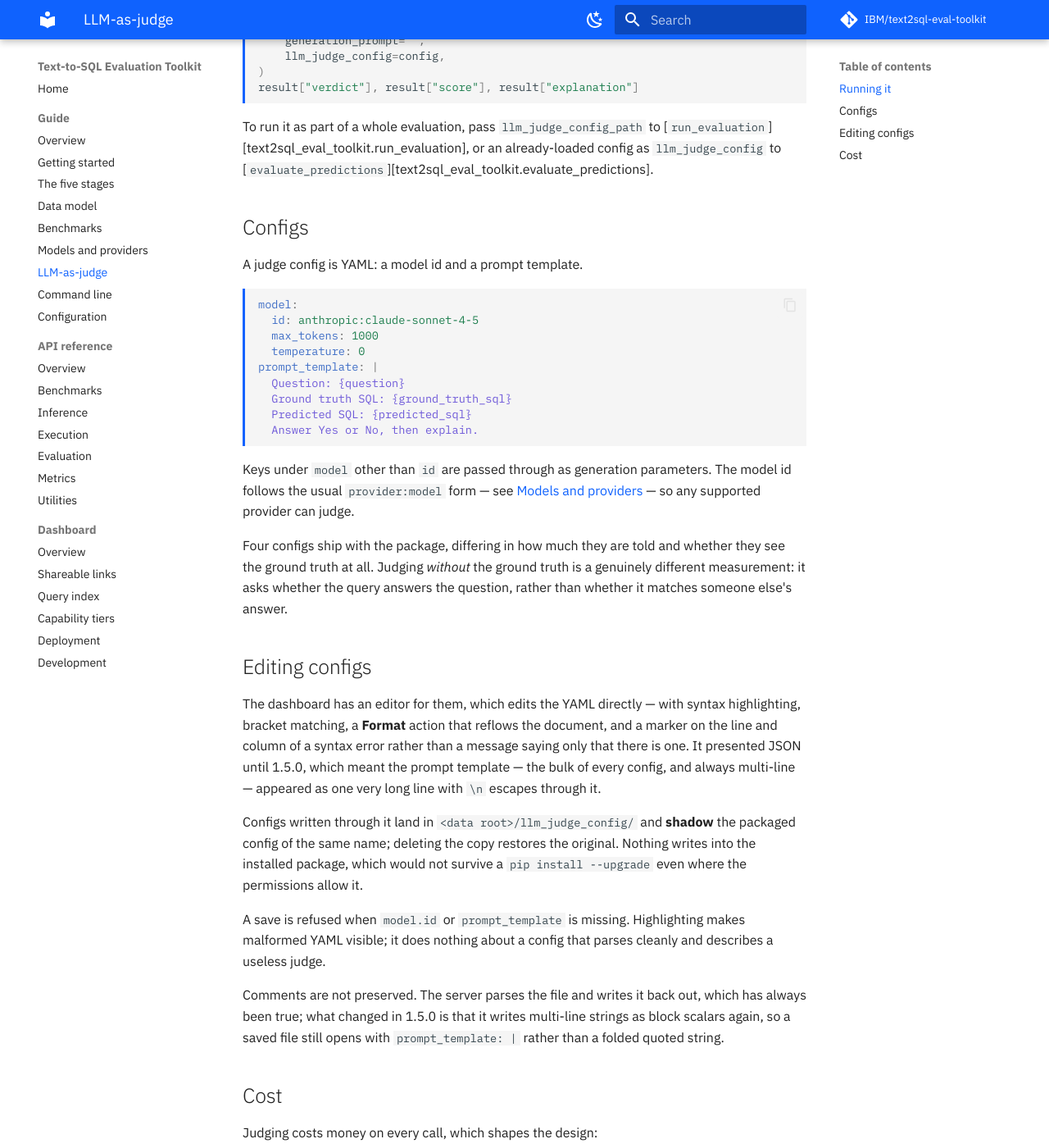
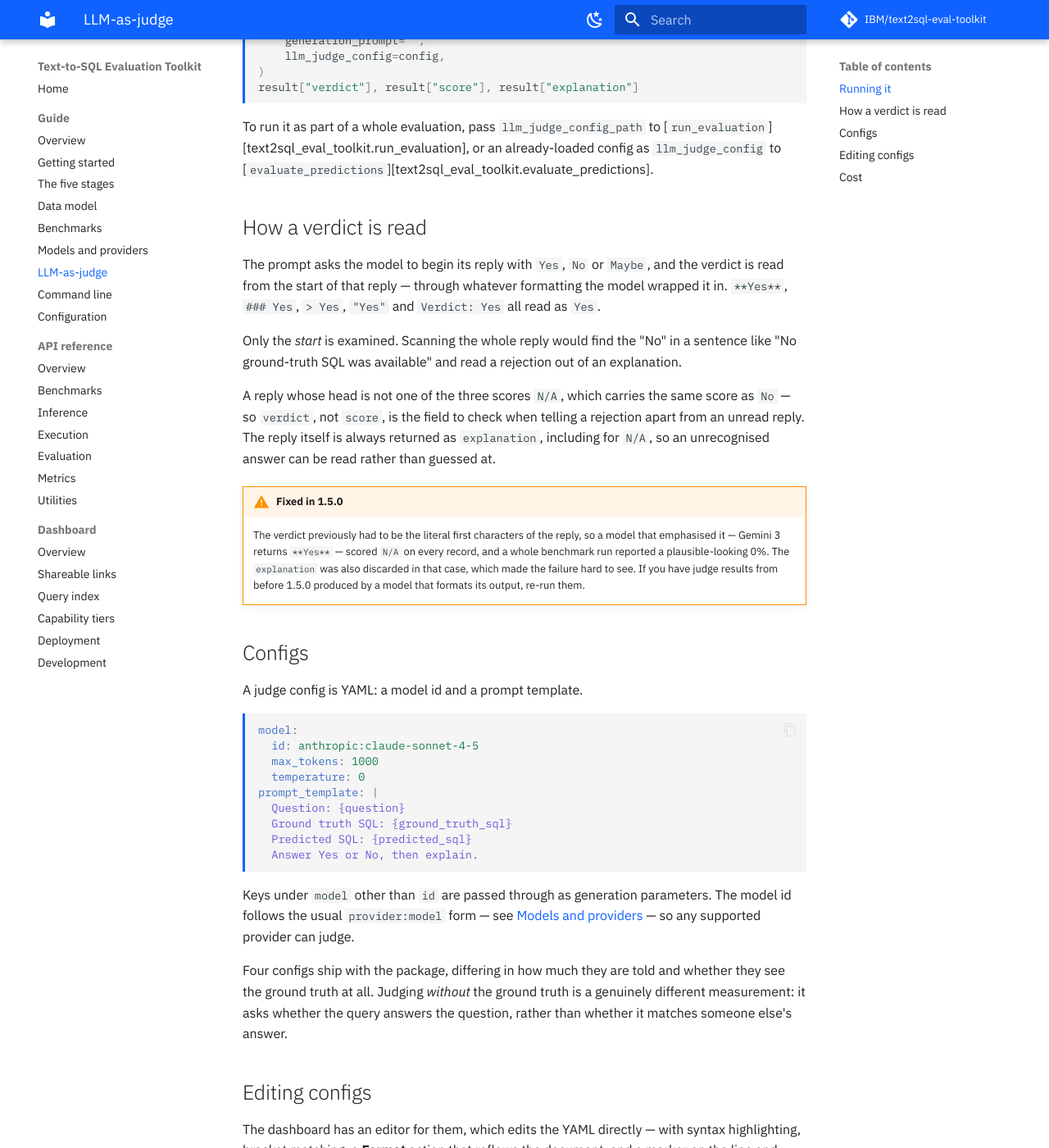
Before and after one commit to IBM/text2sql-eval-toolkit, an MkDocs documentation site: the page built from docs/guide/llm-judge.md, in a window 1280 px wide and 1400 px high, scrolled down 588 px. Shown: the whole window at 82% size. Built offline with MkDocs 1.6.1 and Material for MkDocs 9.7.7, drawn with Linux system fonts in a browser that asks for light colours; comment, search, counter and statistics services are not loaded; some of the changed text lies outside the part shown.

Commit message:
docs: bring the guides up to 1.5.0 and retire the plan
The judge guide gained the two things that bit in practice: how a verdict is
read -- through Markdown emphasis, a heading, quoting or a "Verdict:" label,
and only at the head of the reply -- and what N/A means now that the reply is
kept and the result is not cached. It carries a warning to re-run judge results
produced before 1.5.0 by a model that formats its output, because those scored
0 across the board.

Judge again, Duplicate and Rename are documented in the guide and the dashboard
tour. OPENAI_BASE_URL is listed as optional in the provider table.

The capability-tiers table still said the judge tier used "the server-held
watsonx key". It has not been watsonx-only since 1.4.0 merged the dispatch
tables, and per-user keys landed after that.

docs/plan/1.5.0.md is deleted, which is what docs/attic/README.md says happens
when a release ships; that README no longer points at a directory that is gone.
The changelog is dated the day 1.5.0 actually shipped.

Co-Authored-By: Claude Opus 5 <noreply@anthropic.com>
Signed-off-by: Oktie Hassanzadeh <oktie@oktie.com>

```diff
--- a/docs/guide/llm-judge.md
+++ b/docs/guide/llm-judge.md
@@ -32,6 +32,31 @@ To run it as part of a whole evaluation, pass `llm_judge_config_path` to
 [`run_evaluation`][text2sql_eval_toolkit.run_evaluation], or an already-loaded
 config as `llm_judge_config` to
 [`evaluate_predictions`][text2sql_eval_toolkit.evaluate_predictions].
+
+## How a verdict is read
+
+The prompt asks the model to begin its reply with `Yes`, `No` or `Maybe`, and
+the verdict is read from the start of that reply — through whatever formatting
+the model wrapped it in. `**Yes**`, `### Yes`, `> Yes`, `"Yes"` and
+`Verdict: Yes` all read as `Yes`.
+
+Only the *start* is examined. Scanning the whole reply would find the "No" in a
+sentence like "No ground-truth SQL was available" and read a rejection out of an
+explanation.
+
+A reply whose head is not one of the three scores `N/A`, which carries the same
+score as `No` — so `verdict`, not `score`, is the field to check when telling a
+rejection apart from an unread reply. The reply itself is always returned as
+`explanation`, including for `N/A`, so an unrecognised answer can be read rather
+than guessed at.
+
+!!! warning "Fixed in 1.5.0"
+    The verdict previously had to be the literal first characters of the reply,
+    so a model that emphasised it — Gemini 3 returns `**Yes**` — scored `N/A` on
+    every record, and a whole benchmark run reported a plausible-looking 0%. The
+    `explanation` was also discarded in that case, which made the failure hard
+    to see. If you have judge results from before 1.5.0 produced by a model that
+    formats its output, re-run them.
 
 ## Configs
 
@@ -72,6 +97,12 @@ Configs written through it land in `<data root>/llm_judge_config/` and
 original. Nothing writes into the installed package, which would not survive a
 `pip install --upgrade` even where the permissions allow it.
 
+**Duplicate** keeps the open document and offers to save it under a new name,
+which is how you start from an existing judge rather than an empty editor.
+**Rename** moves one of your own configs; a packaged config has no file of
+yours to move, so it is duplicated instead, and renaming onto a name already in
+use is refused rather than overwriting it.
+
 A save is refused when `model.id` or `prompt_template` is missing. Highlighting
 makes malformed YAML visible; it does nothing about a config that parses cleanly
 and describes a useless judge.
@@ -89,6 +120,14 @@ Judging costs money on every call, which shapes the design:
   a digest of the config's *contents*. Re-running a judge whose prompt has not
   changed costs nothing. Change the prompt and the digest changes, which is
   correct — it is a different question.
+- **Judge again** ignores the cache and asks the model afresh, replacing the
+  stored verdict. The digest only covers the case where you changed something;
+  this is for the case where the inputs are identical and the stored verdict is
+  the thing you want rid of. It costs an inference like any other call, so the
+  ceiling still applies.
+- An `N/A` is not cached at all. It records that nobody could read the reply
+  rather than a judgement, and caching it would make that permanent.
 - The dashboard meters spend against a monthly ceiling that survives restarts.
+  An `N/A` is still metered: the tokens were spent either way.
 - A shared link to a verdict only ever reads the cache. Opening a link someone
   sent you never starts an inference.
```
Also changed, not shown: CHANGELOG.md (+1 -1 lines), docs/attic/README.md (+6 -6 lines), docs/attic/project-log.md (+33 -0 lines), docs/dashboard/capability-tiers.md (+1 -1 lines), docs/guide/models.md (+6 -1 lines), docs/notes/dashboard-tour.md (+7 -2 lines), docs/plan/1.5.0.md (deleted, +0 -295 lines).
